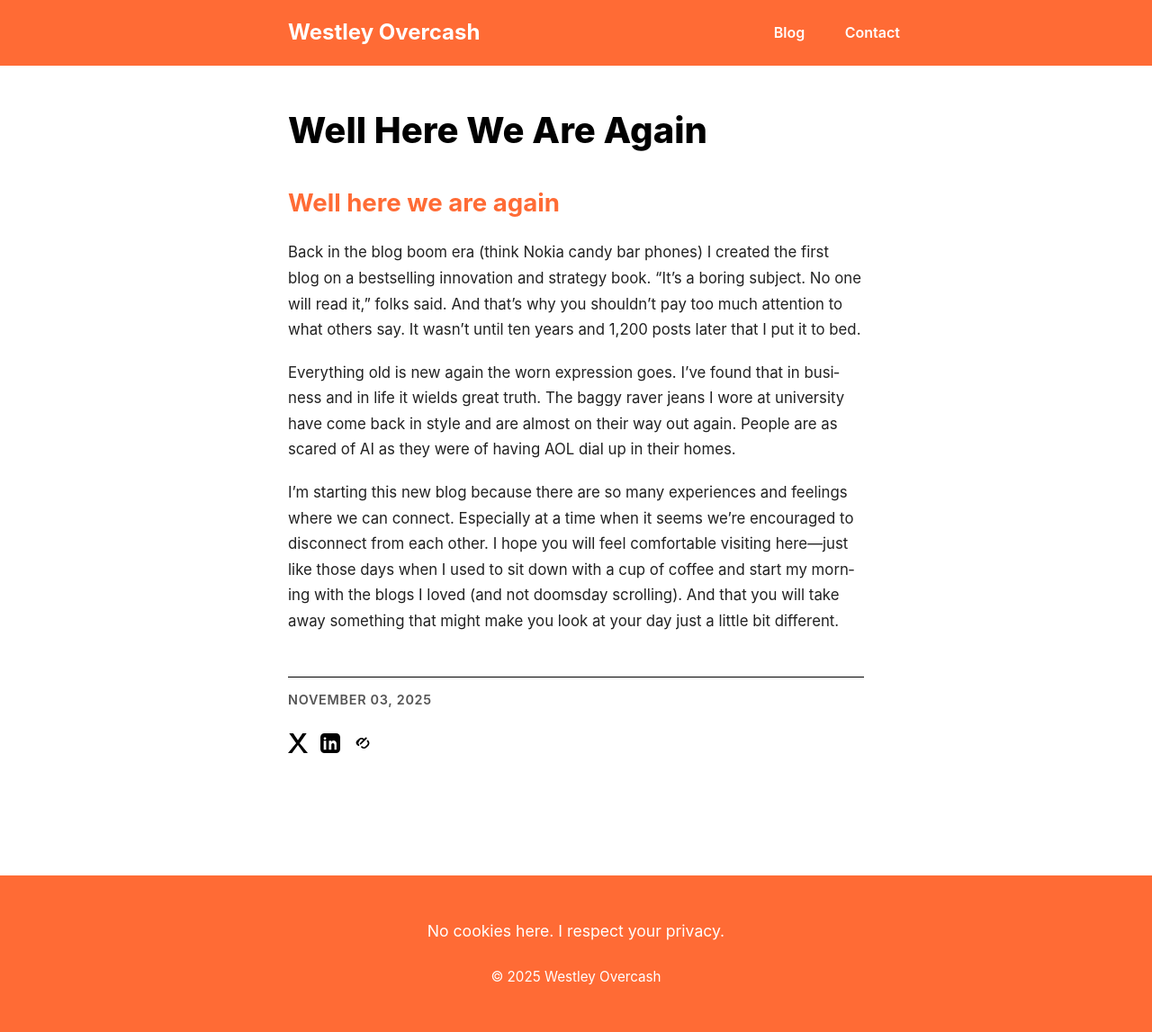
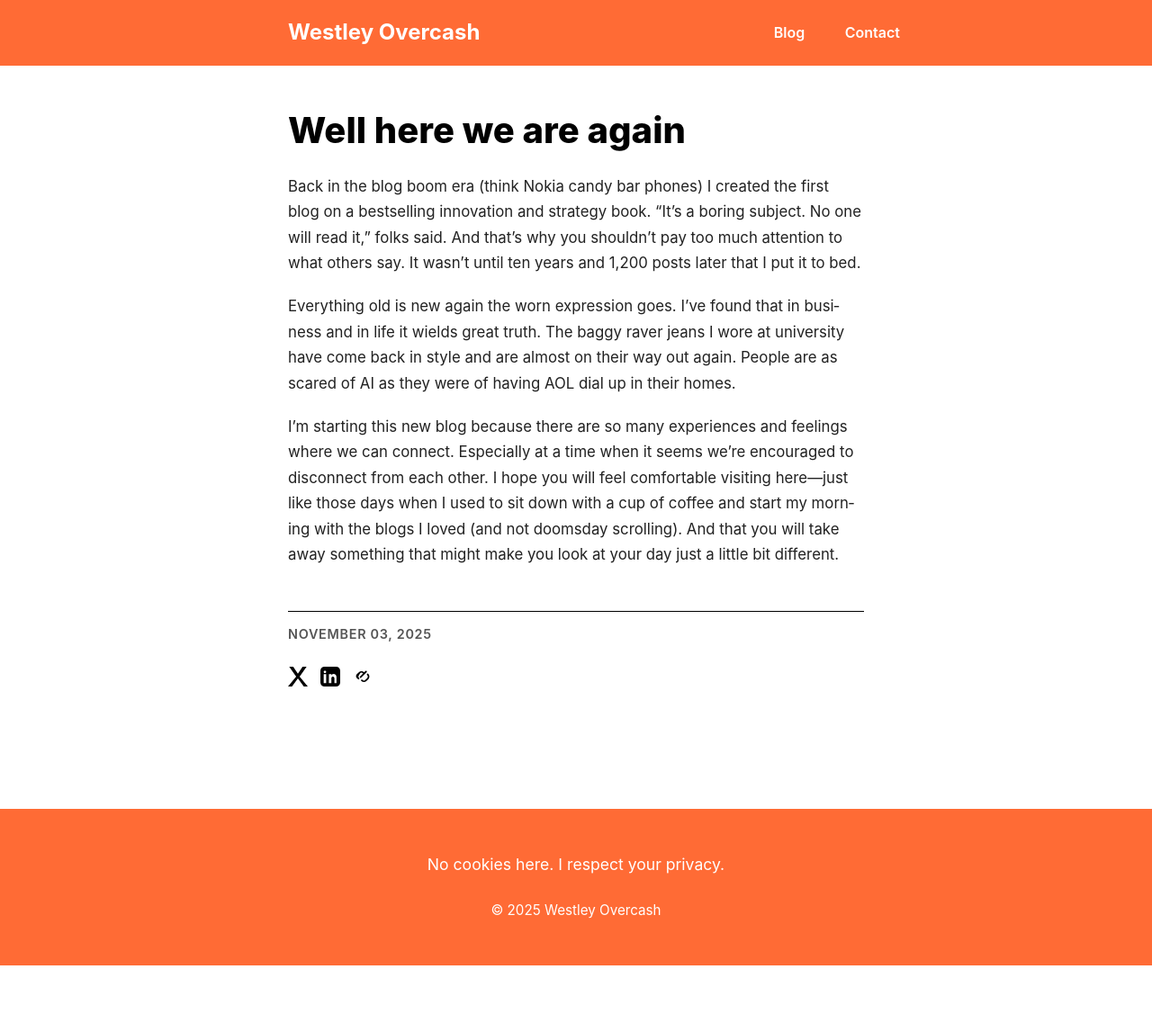
Before and after one commit to westleyovercash/westleyovercash.github.io, a Jekyll site: the page built from _posts/2025-11-03-well-here-we-are-again.md, in a window 1280 px wide. Shown: the whole page at 90% size. Built offline with Jekyll 4.4.1, drawn with Linux system fonts in a browser that asks for light colours; after the commit the page ends 1073 px from its top, so only the background shows below that; some of the changed lines change nothing that is shown.

Commit message:
Update 2025-11-03-well-here-we-are-again.md

```diff
--- a/_posts/2025-11-03-well-here-we-are-again.md
+++ b/_posts/2025-11-03-well-here-we-are-again.md
@@ -1,5 +1,8 @@
-## Well here we are again
-
+---
+layout: post
+title: Well here we are again
+date: 2025-11-03T00:00:00.000Z
+---
 Back in the blog boom era (think Nokia candy bar phones) I created the first blog on a bestselling innovation and strategy book. "It's a boring subject. No one will read it," folks said. And that's why you shouldn't pay too much attention to what others say. It wasn't until ten years and 1,200 posts later that I put it to bed.
 
 Everything old is new again the worn expression goes. I've found that in business and in life it wields great truth. The baggy raver jeans I wore at university have come back in style and are almost on their way out again. People are as scared of AI as they were of having AOL dial up in their homes.
```
